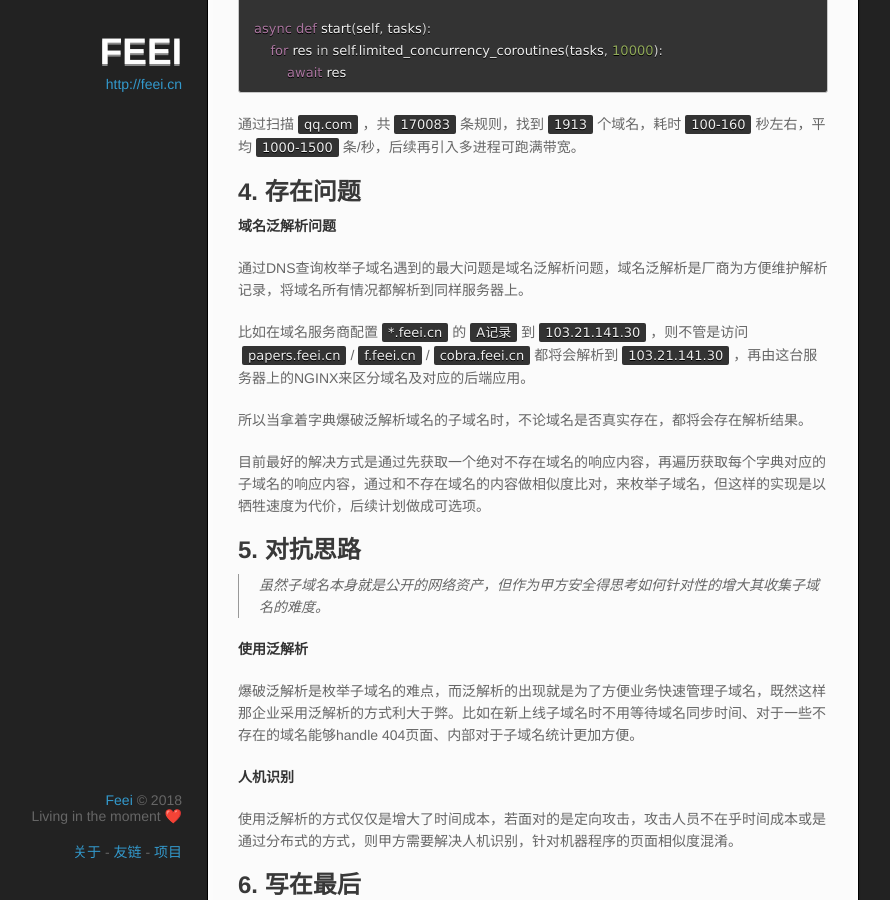
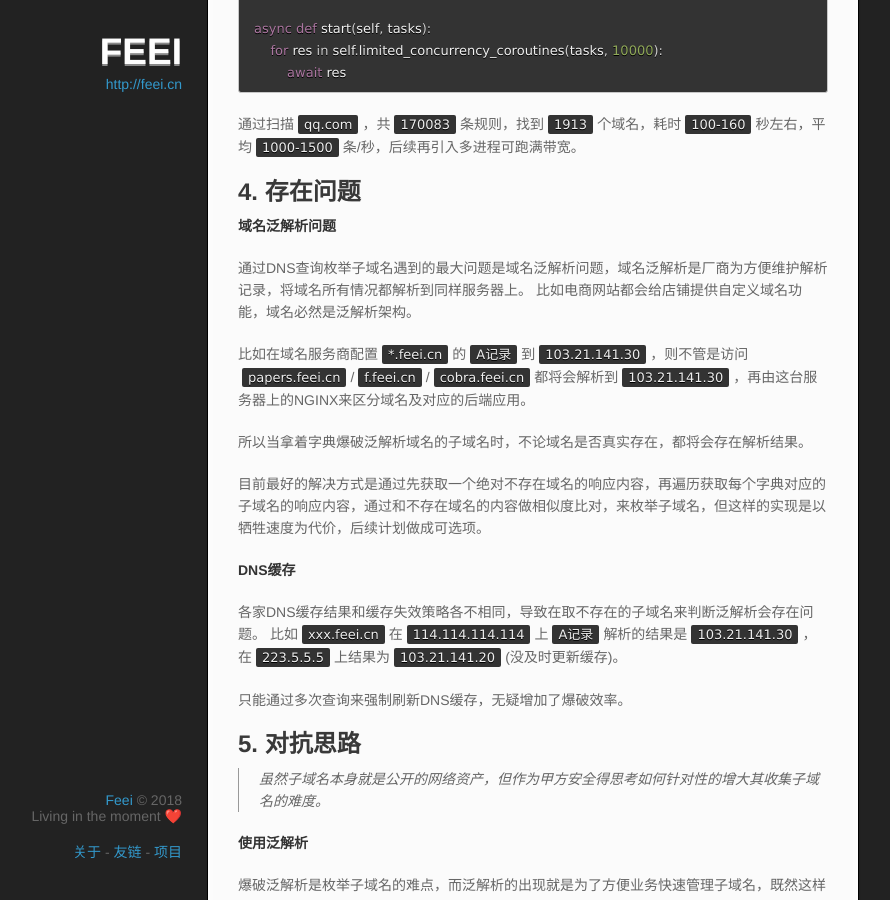
Before and after one commit to limengmingx/Papers, a Jekyll site: the page built from 枚举子域名.md, in a window 1280 px wide and 900 px high, scrolled down 5528 px. Shown: the whole window, without its empty margins (108-998 px from the left). Built offline with Jekyll 4.4.1, drawn with Linux system fonts in a browser that asks for light colours; our own code applies the rules of GitHub Pages for plain Markdown files; a script that is not in the unit is left out; comment, search, counter and statistics services are not loaded.

Commit message:
DNS缓存

```diff
--- a/枚举子域名.md
+++ b/枚举子域名.md
@@ -214,12 +214,20 @@ async def start(self, tasks):
 **域名泛解析问题**
 
 通过DNS查询枚举子域名遇到的最大问题是域名泛解析问题，域名泛解析是厂商为方便维护解析记录，将域名所有情况都解析到同样服务器上。
+比如电商网站都会给店铺提供自定义域名功能，域名必然是泛解析架构。
 
 比如在域名服务商配置`*.feei.cn`的`A记录`到`103.21.141.30`，则不管是访问`papers.feei.cn`/`f.feei.cn`/`cobra.feei.cn`都将会解析到`103.21.141.30`，再由这台服务器上的NGINX来区分域名及对应的后端应用。
 
 所以当拿着字典爆破泛解析域名的子域名时，不论域名是否真实存在，都将会存在解析结果。
 
 目前最好的解决方式是通过先获取一个绝对不存在域名的响应内容，再遍历获取每个字典对应的子域名的响应内容，通过和不存在域名的内容做相似度比对，来枚举子域名，但这样的实现是以牺牲速度为代价，后续计划做成可选项。
+
+**DNS缓存**
+
+各家DNS缓存结果和缓存失效策略各不相同，导致在取不存在的子域名来判断泛解析会存在问题。
+比如`xxx.feei.cn`在`114.114.114.114`上`A记录`解析的结果是`103.21.141.30`，在`223.5.5.5`上结果为`103.21.141.20`(没及时更新缓存)。
+
+只能通过多次查询来强制刷新DNS缓存，无疑增加了爆破效率。
 
 ## 5. 对抗思路
 > 虽然子域名本身就是公开的网络资产，但作为甲方安全得思考如何针对性的增大其收集子域名的难度。
```
